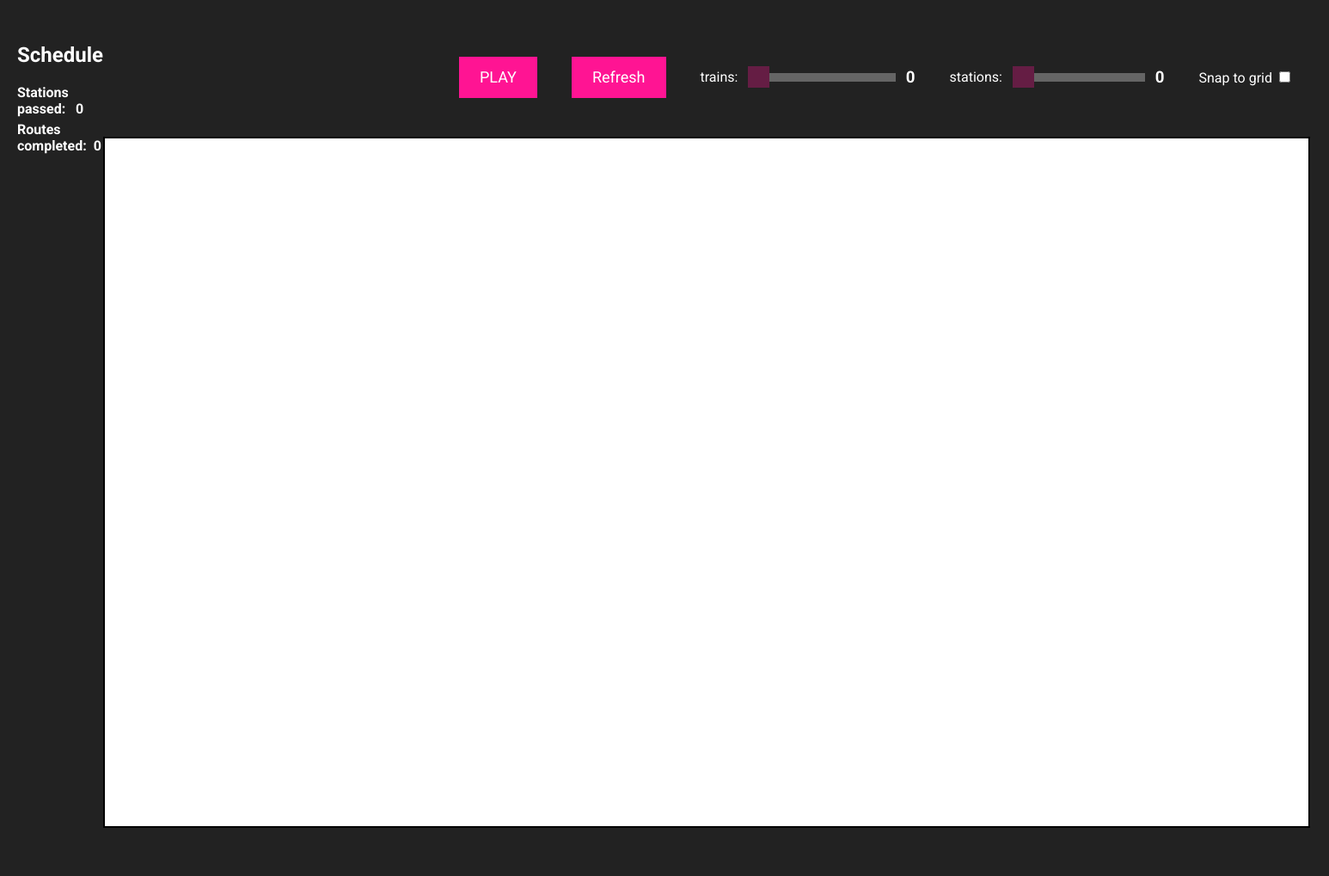
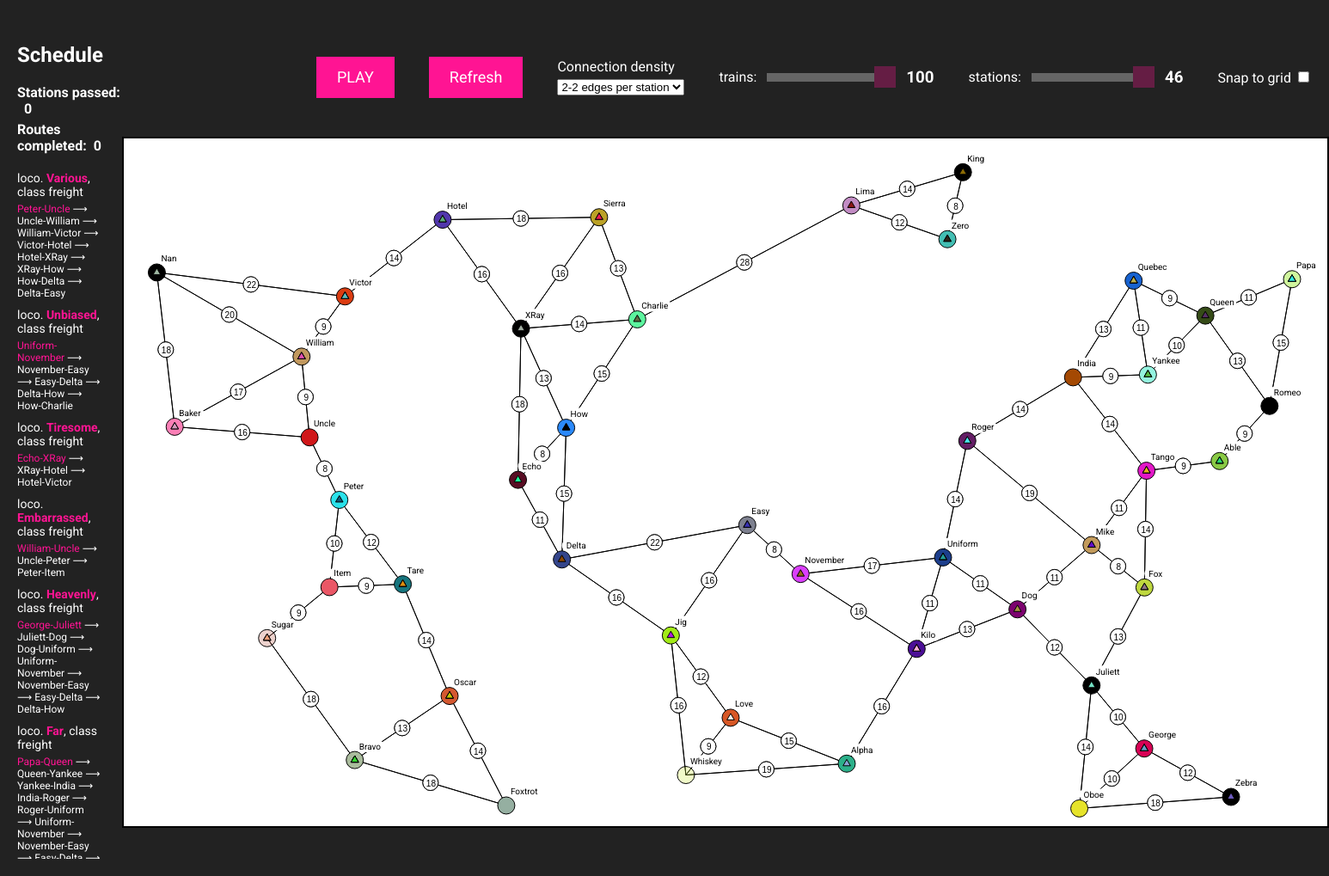
Before and after one commit to novembrea/trains, a website built with webpack: page src/index.html in a window 1280 px wide. Shown: the whole page at 86% size, 1546 px wide, since content can reach past the window. Before the commit the page ends 983 px from the top, so only its background shows below. Built offline with nearby package versions, Linux system fonts and the light colour scheme.

Commit message:
add connection density ui controls

```diff
--- a/src/index.html
+++ b/src/index.html
@@ -111,6 +111,16 @@
               Refresh
             </button>
           </div>
+          <div class="box" style="min-width: 100; flex-direction: column; align-items: flex-start; text-align: left;">
+            <label for="connection-density" style="padding-bottom: 5px;">Connection density</label>
+            <select style="min-width: 100%"" id="connection-density">
+              <option value="2"> 2-2 edges per station</option>
+              <option value="3"> 2-3 edges per station</option>
+              <option value="4"> 2-4 edges per station</option>
+              <option value="6"> 2-6 edges per station</option>
+              <option value="8"> 2-8 edges per station</option>
+            </select>
+          </div>
           <div class="box" style="min-width: 250;">
             <p style="margin-right: 10px;">trains:</p>
             <input id="trains-slider" class="slider" type="range" min="2" max="2" value="2" />
--- a/src/trains/ui.ts
+++ b/src/trains/ui.ts
@@ -32,6 +32,7 @@ const uiTrainInfoTmpl = (t: Train) => `
 </li>
 `
 
+const uiConnectionDensity = byid('connection-density')!
 const uiStationsPassed = byid('stations-passed')!
 const uiRoutesCompleted = byid('routes-completed')!
 const uiPlayBtn = byid('play')!
@@ -53,7 +54,6 @@ export function insertTrainSchedule(t: Train) {
   if (!entry) {
     return uiScheduleBox.insertAdjacentHTML('afterbegin', uiTrainInfoTmpl(t))
   }
-  console.log(entry)
   uiRoutesCompleted.innerText = (Number(uiRoutesCompleted.innerText) + 1).toString()
   uiScheduleBox.querySelector(`#${t.name}`)!.innerHTML = ''
   return uiScheduleBox.querySelector(`#${t.name}`)!.insertAdjacentHTML('afterbegin', uiTrainInfoTmpl(t))
@@ -88,12 +88,27 @@ export function bindPlayBtn(anim: Animation) {
   uiPlayBtn.addEventListener('click', playHandler)
 }
 
+const lsget = (x: string) => localStorage.getItem(x)
+const initialConfig = () => {
+  let stationsCount = names.length
+  let trainsCount = trainNames.length
+  let connectionDensity = 2
+  let shouldSnapToGrid = false
+
+  if (lsget('station_counter') !== null) stationsCount = +lsget('station_counter')!
+  if (lsget('connection_density') !== null) connectionDensity = +lsget('connection_density')!
+  if (lsget('trains_counter') !== null) trainsCount = +lsget('trains_counter')!
+
+  return {
+    stationsCount,
+    trainsCount,
+    connectionDensity,
+    shouldSnapToGrid,
+  }
+}
 export default function initUI() {
   let config: Config = {
-    shouldSnapToGrid: false,
-    stationsCount: Number(localStorage.getItem('station_counter')) ?? names.length,
-    connectionDensity: 5,
-    trainsCount: Number(localStorage.getItem('trains_counter')) ?? trainNames.length,
+    ...initialConfig(),
     playBtn: uiPlayBtn,
   }
 
@@ -106,6 +121,13 @@ export default function initUI() {
     uiRoutesCompleted.innerText = '0'
     uiScheduleBox.innerHTML = ''
     render(config)
+  })
+  ;(uiConnectionDensity as HTMLSelectElement).value = config.connectionDensity.toString()
+  uiConnectionDensity.addEventListener('change', e => {
+    const { value } = e.target as HTMLInputElement
+    // uiStationCounter.innerText = value
+    localStorage.setItem('connection_density', value)
+    Object.assign(config, { connectionDensity: +value })
   })
 
   // Stations slider.
```
